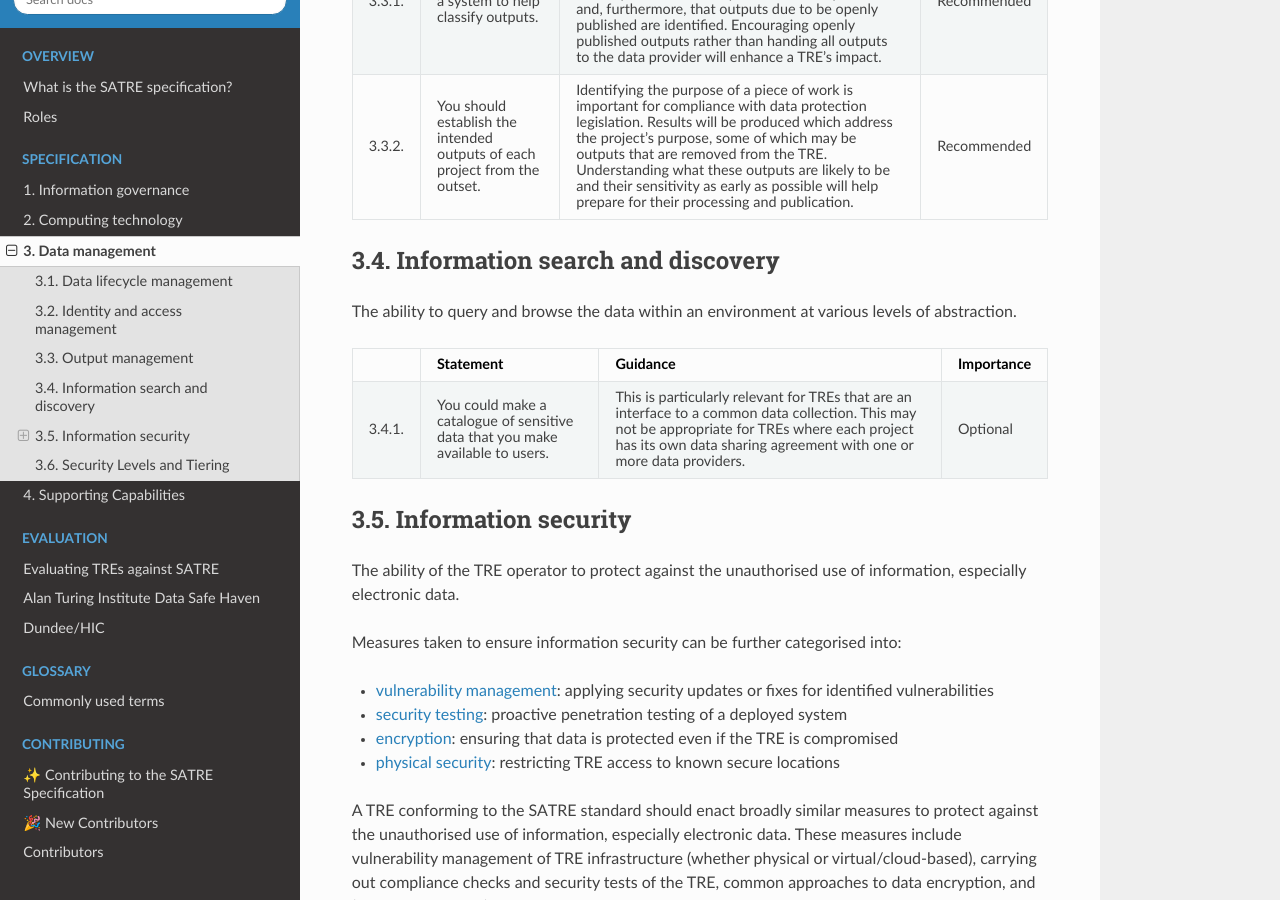
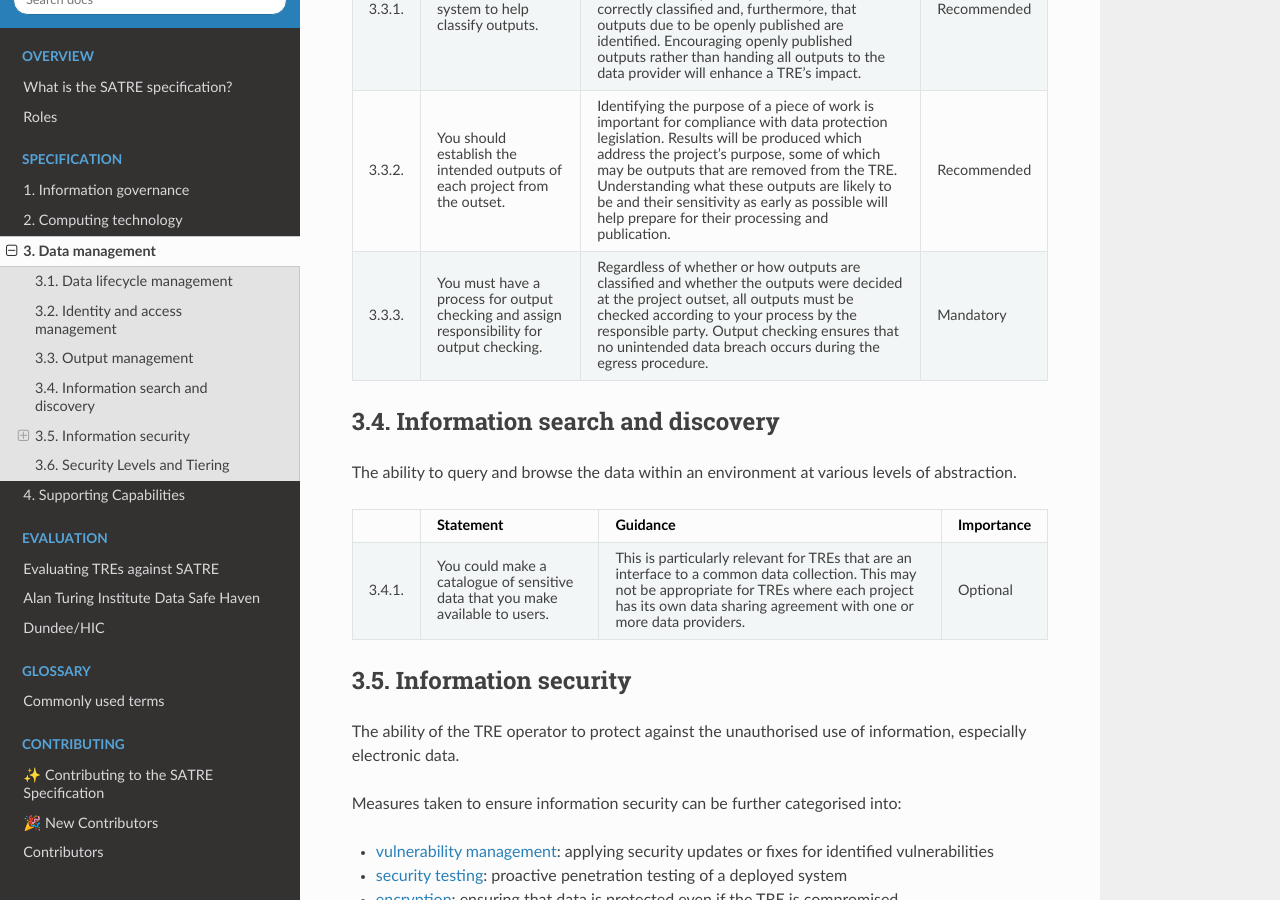
Before and after one commit to sa-tre/satre-specification, a Sphinx documentation site: the page built from docs/source/pillars/data_management.md, in a window 1280 px wide and 900 px high, scrolled down 3142 px. Built offline with Sphinx 7.4.7 and the Read the Docs theme 2.0.0, drawn with Linux system fonts in a browser that asks for light colours.

Commit message:
add output checking

````diff
--- a/docs/source/pillars/data_management.md
+++ b/docs/source/pillars/data_management.md
@@ -149,6 +149,11 @@ The ability of the TRE operator to ensure outputs are safely published and share
     Results will be produced which address the project's purpose, some of which may be outputs that are removed from the TRE.
     Understanding what these outputs are likely to be and their sensitivity as early as possible will help prepare for their processing and publication.
   - Recommended
+* - 3.3.3.
+  - You must have a process for output checking and assign responsibility for output checking.
+  - Regardless of whether or how outputs are classified and whether the outputs were decided at the project outset, all outputs must be checked according to your process by the responsible party.
+  Output checking ensures that no unintended data breach occurs during the egress procedure.
+  - Mandatory
 ```
 
 (information-search-and-discovery)=
````
